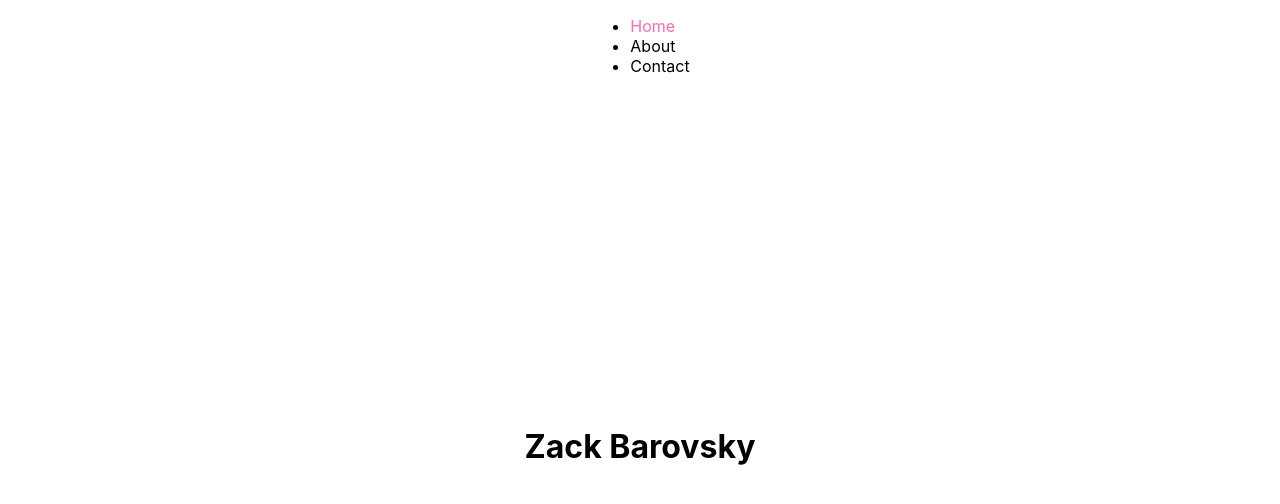
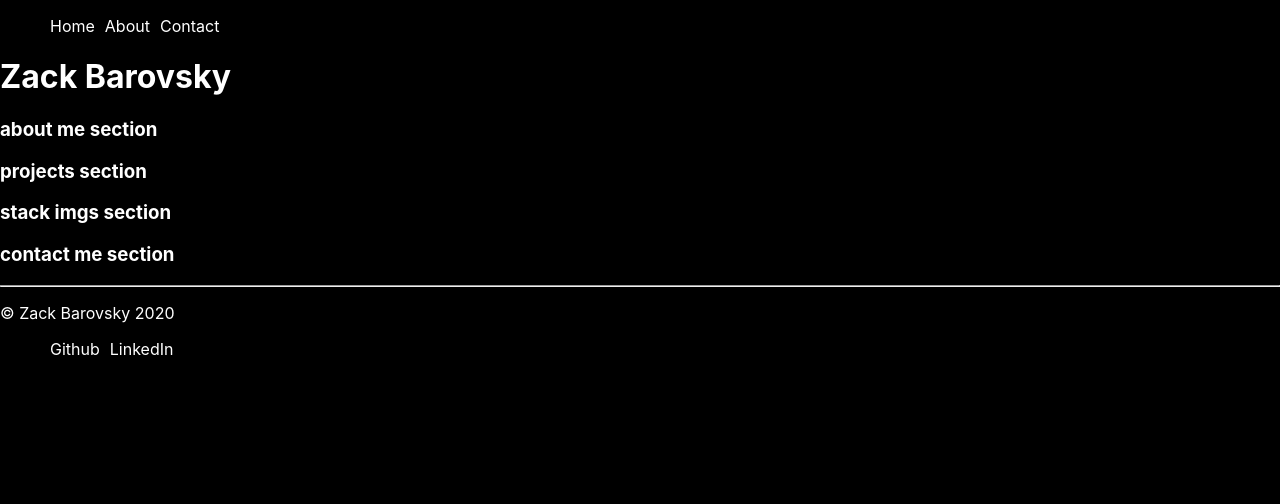
Before and after one commit to zbarovsky/portfolio, a Next.js app: page / in a window 1280 px wide. Shown: the top 504 px of the page. Built offline with nearby package versions, Linux system fonts and the light colour scheme.

Commit message:
updated styling and set up outline for page

```diff
--- a/components/navbar.js
+++ b/components/navbar.js
@@ -4,9 +4,9 @@ import {useEffect} from 'react'
 
 export default function Navbar () {
 
-    useEffect(() => {
-        document.getElementById('home').style.color = 'hotpink'
-    }, [])
+    // useEffect(() => {
+    //     document.getElementById('home').style.color = 'hotpink'
+    // }, [])
 
     return (
         <div>
--- a/pages/index.js
+++ b/pages/index.js
@@ -6,14 +6,18 @@ import Footer from '../components/footer'
 
 export default function Home() {
   return (
-    <div className={styles.container}>
+    <div>
       <Navbar />
 
-      <main className={styles.main}>
-        <h1>Zack Barovsky</h1>
+      <main>
+        <h1 className='nameHeader'>Zack Barovsky</h1>
+        <h3>about me section</h3>
+        <h3>projects section</h3>
+        <h3>stack imgs section</h3>
+        <h3>contact me section</h3>
       </main>
 
-
+      <Footer />
     </div>
   )
 }
--- a/styles/globals.css
+++ b/styles/globals.css
@@ -4,6 +4,8 @@ body {
   margin: 0;
   font-family: -apple-system, BlinkMacSystemFont, Segoe UI, Roboto, Oxygen,
     Ubuntu, Cantarell, Fira Sans, Droid Sans, Helvetica Neue, sans-serif;
+  background-color: black;
+  color: white;
 }
 
 a {
@@ -14,3 +16,13 @@ a {
 * {
   box-sizing: border-box;
 }
+
+ul {
+  list-style-type:  none;
+  display: flex;
+  justify-content: start;
+}
+
+li {
+  padding-left: 10px;
+}
```
